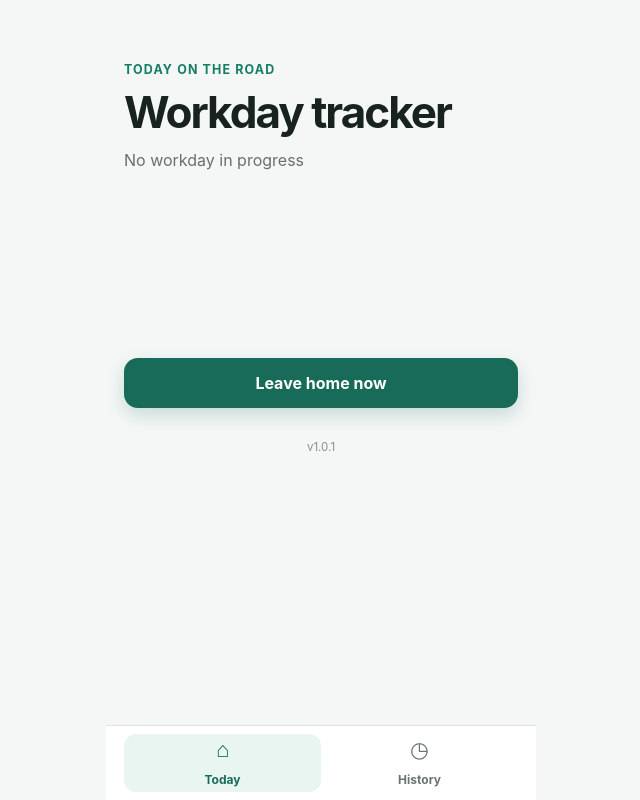
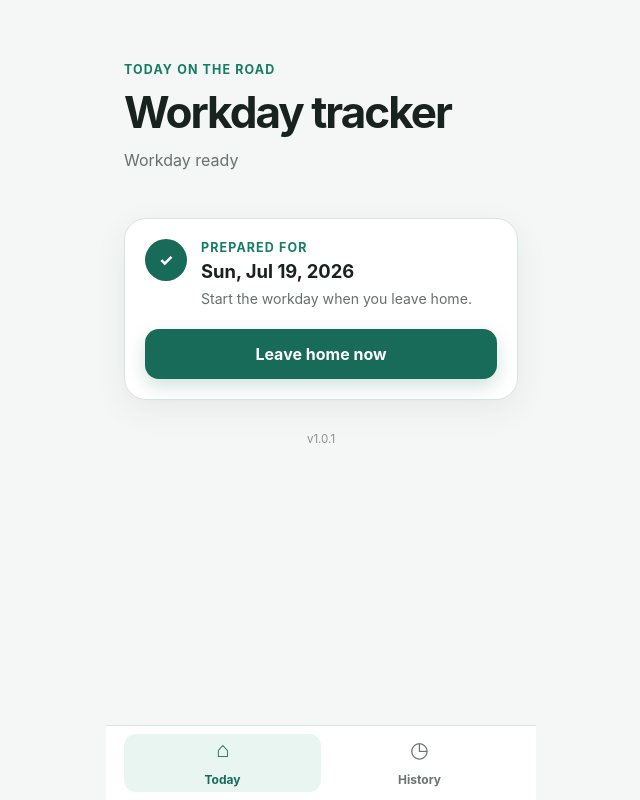
Before and after one commit to Scheronimus/WorkdayTracker, a React (Vite) app: page / in a window 1280 px wide. Shown: the whole page, without its empty margins (319-959 px from the left). Built offline with nearby package versions, Linux system fonts and the light colour scheme.

Commit message:
Add prepared workday state

```diff
--- a/src/App.css
+++ b/src/App.css
@@ -30,7 +30,31 @@ button:focus-visible, input:focus-visible { outline: 3px solid #75c9b5; outline-
 button:disabled { cursor: not-allowed; opacity: 0.45; }
 .primary { color: #fff; background: #176b58; box-shadow: 0 7px 18px rgba(23, 107, 88, 0.2); }
 .secondary { color: #155b4b; background: #dff2ed; }
-.start-button { margin-top: 20vh; }
+.prepared-day {
+  display: grid;
+  grid-template-columns: auto 1fr;
+  gap: 14px;
+  margin-top: 48px;
+  padding: 20px;
+  border: 1px solid #d6e4df;
+  border-radius: 22px;
+  background: #fff;
+  box-shadow: 0 10px 32px rgba(37, 61, 55, 0.07);
+}
+.prepared-day-icon {
+  display: grid;
+  width: 42px;
+  height: 42px;
+  place-items: center;
+  border-radius: 50%;
+  color: #fff;
+  background: #176b58;
+  font-weight: 800;
+}
+.prepared-day .eyebrow { margin: 1px 0 5px; }
+.prepared-day h2 { font-size: 1.15rem; }
+.prepared-day p:not(.eyebrow) { margin: 8px 0 0; color: #66706c; font-size: 0.88rem; }
+.prepared-day .start-button { grid-column: 1 / -1; margin-top: 8px; }
 
 .timeline { display: grid; gap: 0; padding-bottom: 108px; }
 .timeline-row { display: flex; align-items: center; gap: 12px; padding: 4px 6px; }
--- a/src/App.jsx
+++ b/src/App.jsx
@@ -322,7 +322,7 @@ function App() {
             <p className="eyebrow">Today on the road</p>
             <h1>Workday tracker</h1>
             <p className="status">
-              {(!workday || !workday.leftHomeAt) && 'No workday in progress'}
+              {(!workday || !workday.leftHomeAt) && 'Workday ready'}
               {workday?.leftHomeAt && !workday.arrivedHomeAt && 'Workday in progress'}
               {workday?.arrivedHomeAt && 'Workday complete'}
             </p>
@@ -346,9 +346,17 @@ function App() {
           )}
 
           {(!workday || !workday.leftHomeAt) && (
-            <button className="primary start-button" onClick={leaveHome}>
-              Leave home now
-            </button>
+            <section className="prepared-day" aria-labelledby="prepared-day-title">
+              <div className="prepared-day-icon" aria-hidden="true">✓</div>
+              <div>
+                <p className="eyebrow">Prepared for</p>
+                <h2 id="prepared-day-title">{formatDate(now)}</h2>
+                <p>Start the workday when you leave home.</p>
+              </div>
+              <button className="primary start-button" onClick={leaveHome}>
+                Leave home now
+              </button>
+            </section>
           )}
 
           {workday?.leftHomeAt && !workday.arrivedHomeAt && (
```
Also changed, not shown: 1 other file (tests, documents, lock files or other folders).
